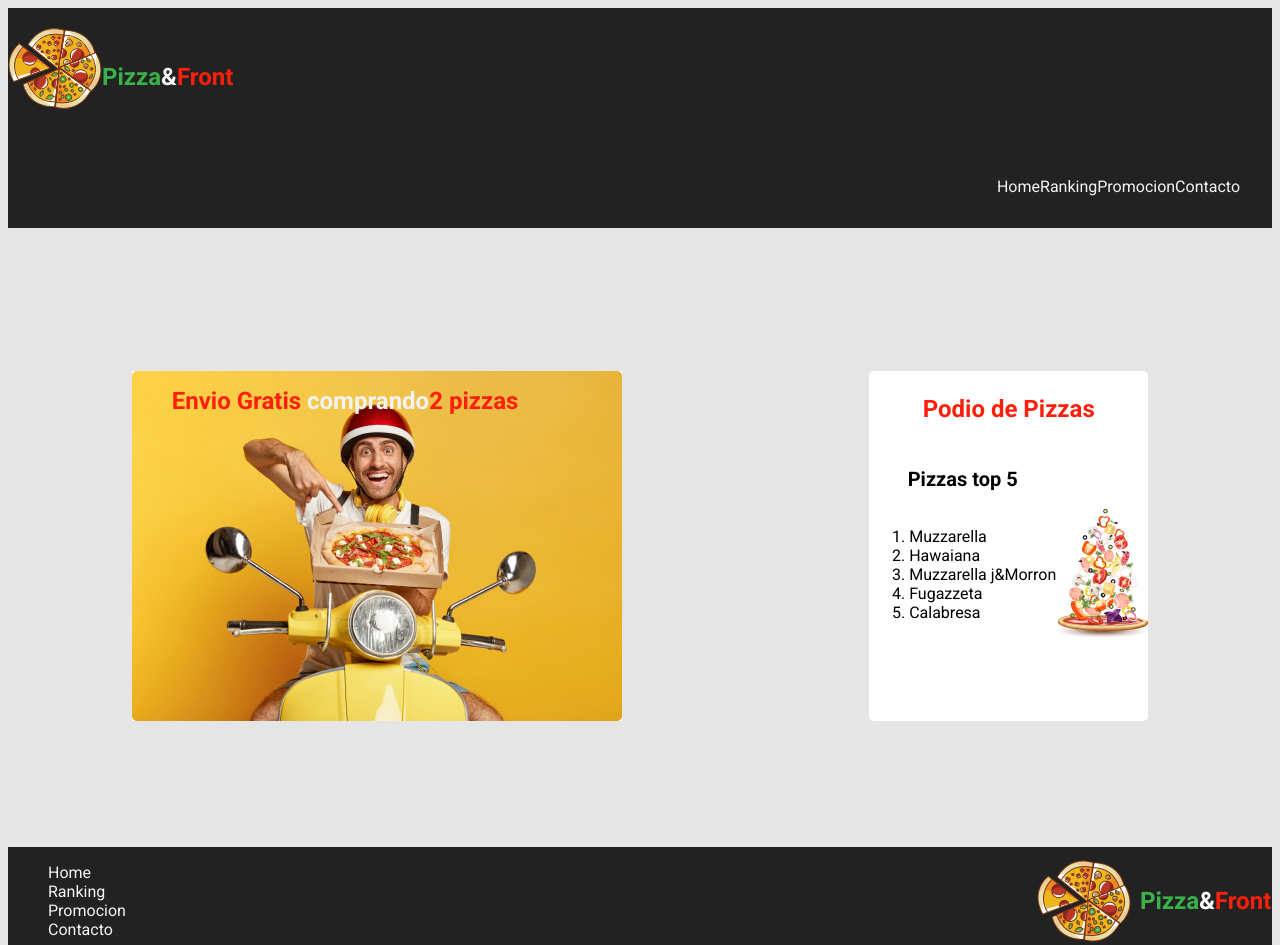
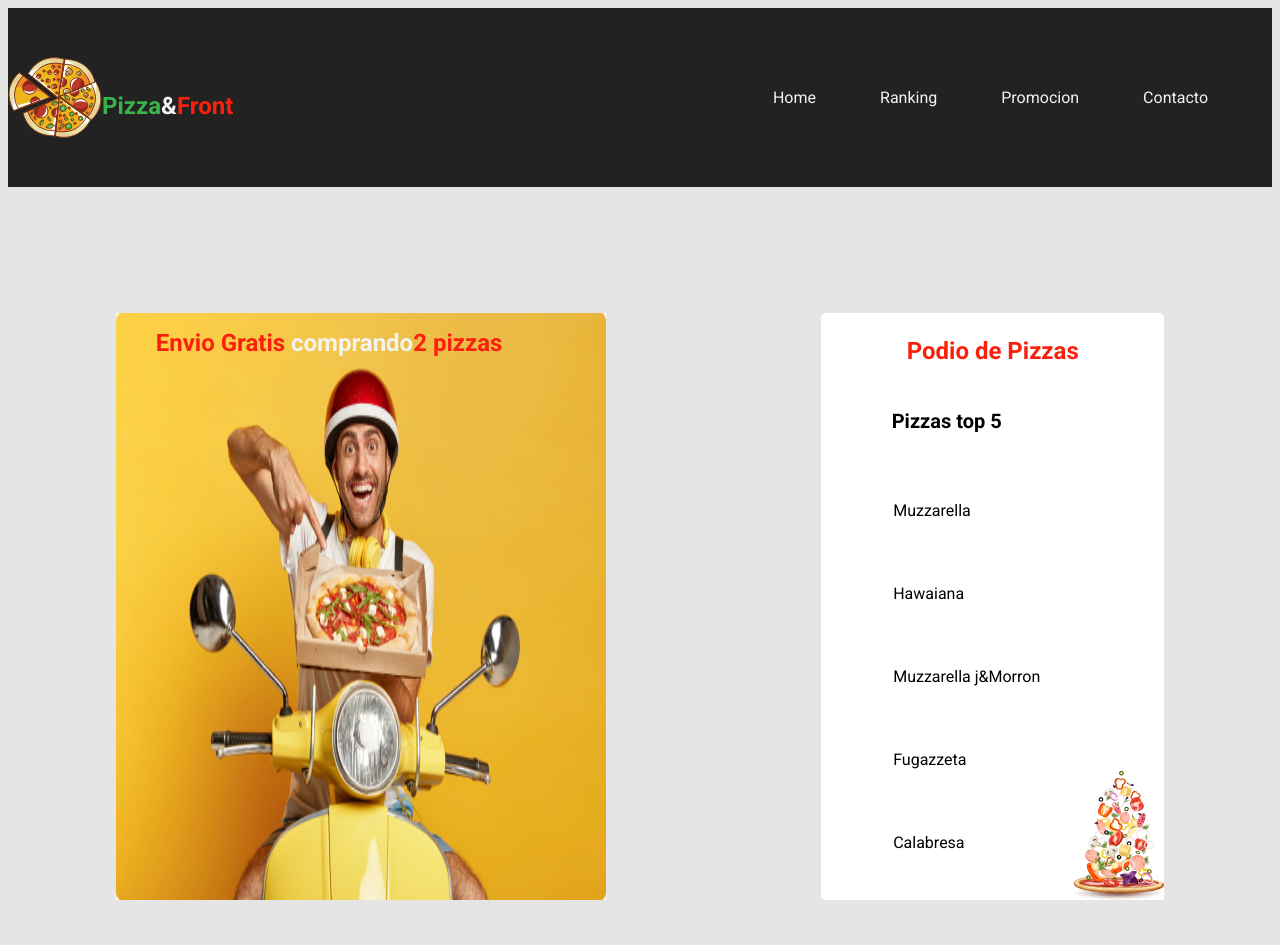
Before and after one commit to marinazv/pizzeria, a plain HTML site: page index.html in a window 1280 px wide. Shown: the top 945 px of the page. Drawn offline with Linux system fonts and the light colour scheme.

Commit message:
distribucion nav

```diff
--- a/css/estilos.css
+++ b/css/estilos.css
@@ -8,9 +8,16 @@ a{
     text-decoration:none;
     color: #F3F3F3;
 }
+li{
+    list-style: none;
+    padding: 2em;
+}
 /*HEADER*/
 header{
     background-color: #222222;
+    display: flex;
+    align-items: center;
+    justify-content: space-between;
 }
 .header_h1{
     display: flex;
--- a/index.html
+++ b/index.html
@@ -15,10 +15,10 @@
             </div>
             <nav>
                 <ul class="navegador">
-                    <a href="#">Home</a>
-                    <a href="#">Ranking</a>
-                    <a href="#">Promocion</a>
-                    <a href="#">Contacto</a>
+                    <li><a href="#">Home</a></li>
+                    <li><a href="#">Ranking</a></li>
+                    <li><a href="#">Promocion</a></li>
+                    <li><a href="#">Contacto</a></li>
                 </ul>
             </nav>
     </header>
```
